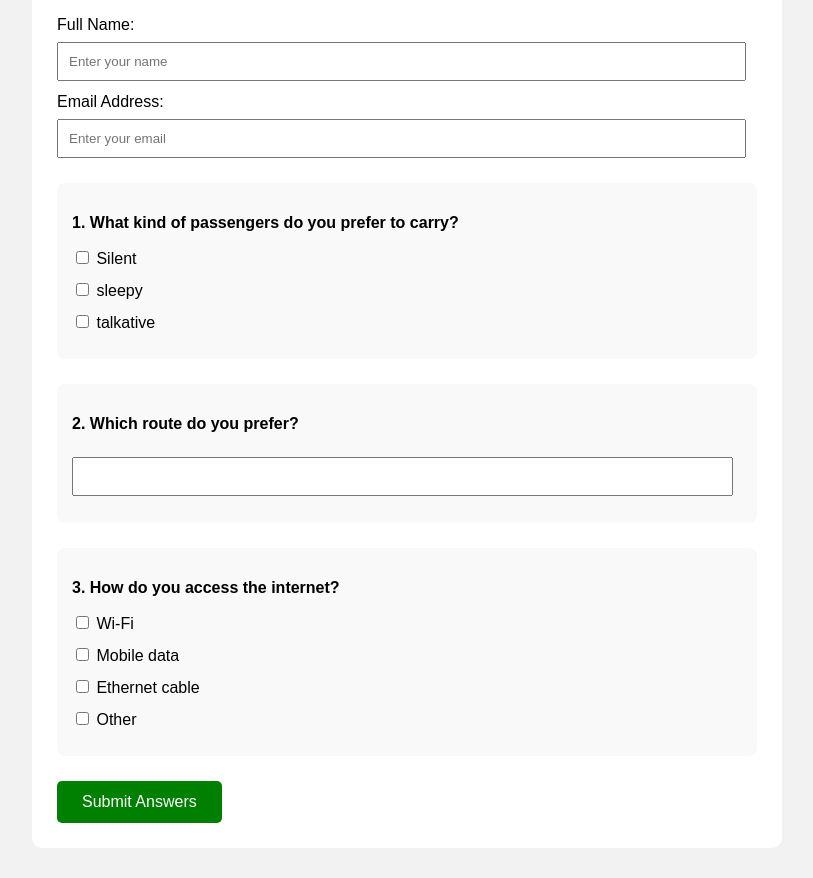
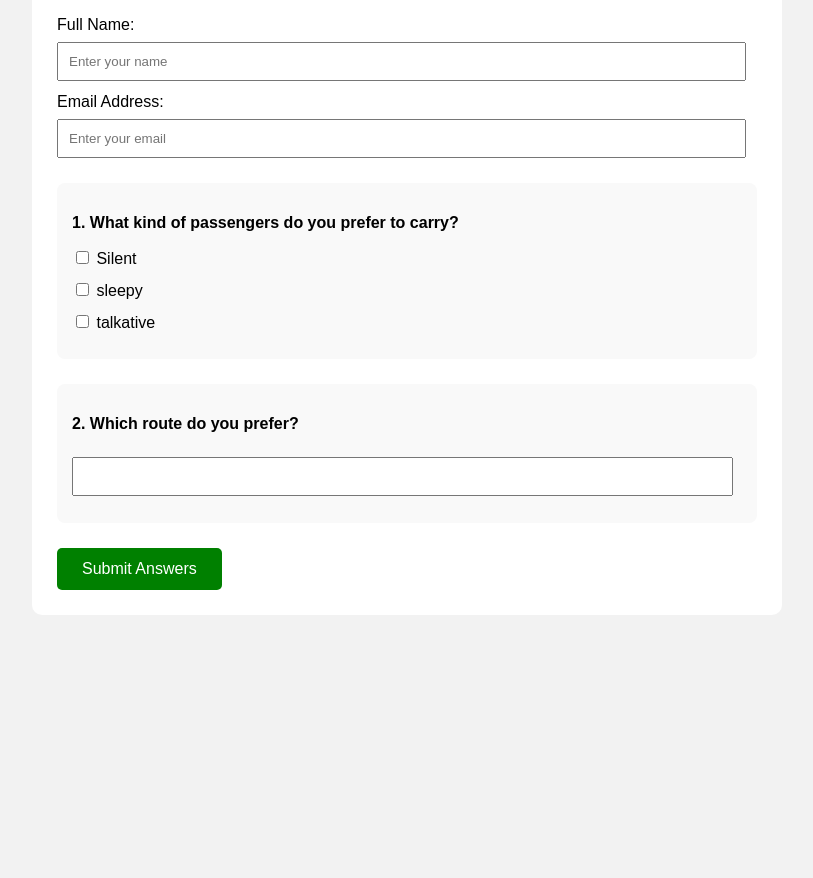
Before and after one commit to shawnkimarosk-a11y/jubilant-spoon, a plain HTML site: page index.html in a window 1280 px wide. Shown: the part 160-1038 px from the top of the page, without its empty margins (233-1046 px from the left). After the commit the page ends 805 px from the top, so only its background shows below. Drawn offline with Linux system fonts and the light colour scheme.

Commit message:
Update index.html

```diff
--- a/index.html
+++ b/index.html
@@ -129,36 +129,7 @@
         </div>
 
 
-        <!-- QUESTION 3: EDIT THIS SECTION -->
-        <div class="question">
 
-            <p>3. How do you access the internet?</p>
-
-            <label>
-                <input type="checkbox" name="internet"
-                       value="WiFi">
-                Wi-Fi
-            </label>
-
-            <label>
-                <input type="checkbox" name="internet"
-                       value="Mobile Data">
-                Mobile data
-            </label>
-
-            <label>
-                <input type="checkbox" name="internet"
-                       value="Ethernet">
-                Ethernet cable
-            </label>
-
-            <label>
-                <input type="checkbox" name="internet"
-                       value="Other">
-                Other
-            </label>
-
-        </div>
 
 
         <button type="submit">Submit Answers</button>
```
